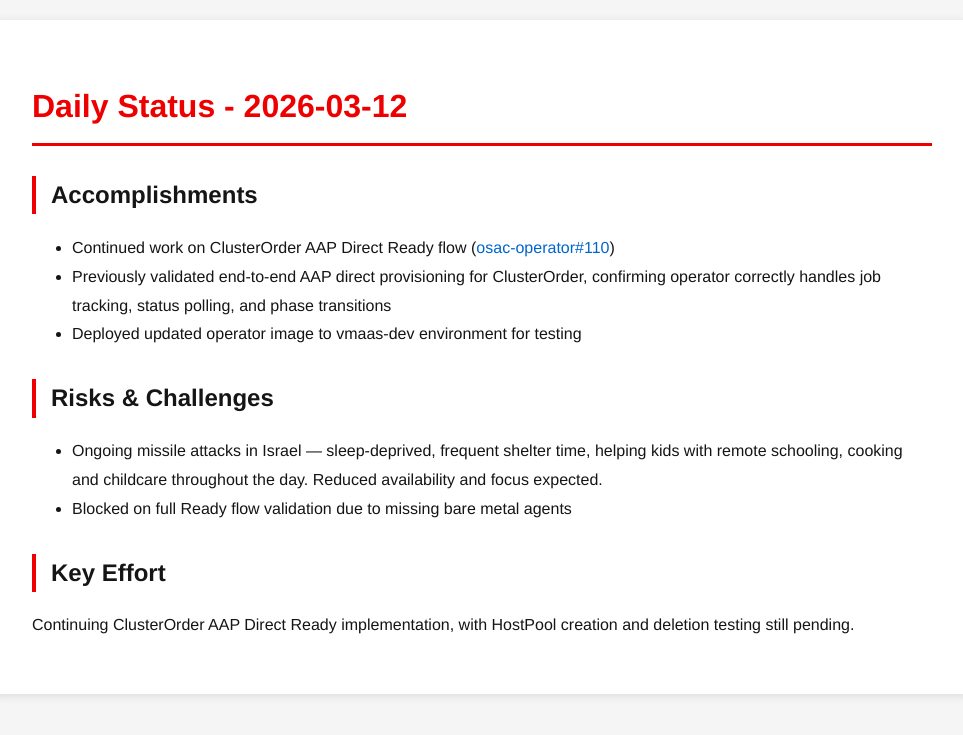
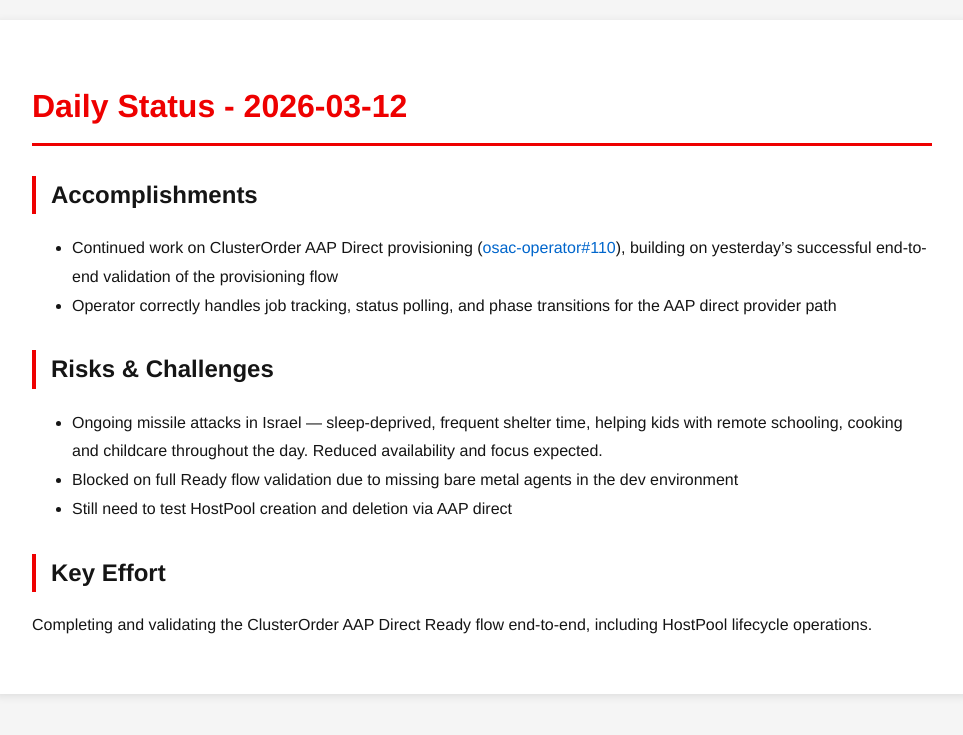
Before and after one commit to tzvatot/daily-status, a Jekyll site: the page built from 2026-03-12.md, in a window 1280 px wide. Shown: the top 735 px of the page, without its empty margins (158-1121 px from the left). Built offline with Jekyll 4.4.1, drawn with Linux system fonts in a browser that asks for light colours.

Commit message:
Daily status update - 2026-03-12

```diff
--- a/2026-03-12.md
+++ b/2026-03-12.md
@@ -7,13 +7,13 @@ date: 2026-03-12
 # Daily Status - 2026-03-12
 
 ## Accomplishments
-- Continued work on ClusterOrder AAP Direct Ready flow ([osac-operator#110](https://github.com/osac-project/osac-operator/pull/110))
-- Previously validated end-to-end AAP direct provisioning for ClusterOrder, confirming operator correctly handles job tracking, status polling, and phase transitions
-- Deployed updated operator image to vmaas-dev environment for testing
+- Continued work on ClusterOrder AAP Direct provisioning ([osac-operator#110](https://github.com/osac-project/osac-operator/pull/110)), building on yesterday's successful end-to-end validation of the provisioning flow
+- Operator correctly handles job tracking, status polling, and phase transitions for the AAP direct provider path
 
 ## Risks & Challenges
 - Ongoing missile attacks in Israel — sleep-deprived, frequent shelter time, helping kids with remote schooling, cooking and childcare throughout the day. Reduced availability and focus expected.
-- Blocked on full Ready flow validation due to missing bare metal agents
+- Blocked on full Ready flow validation due to missing bare metal agents in the dev environment
+- Still need to test HostPool creation and deletion via AAP direct
 
 ## Key Effort
-Continuing ClusterOrder AAP Direct Ready implementation, with HostPool creation and deletion testing still pending.
+Completing and validating the ClusterOrder AAP Direct Ready flow end-to-end, including HostPool lifecycle operations.
```
